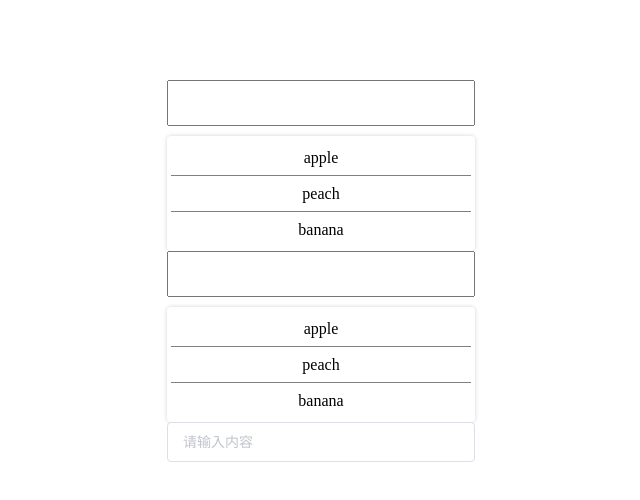
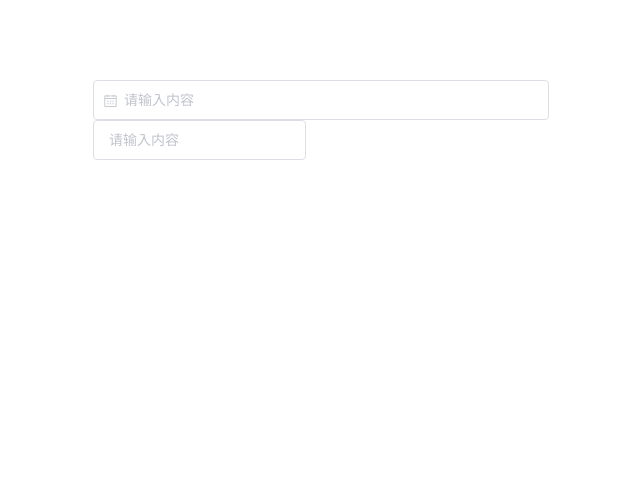
Before and after one commit to zenoskongfu/vue-demo, a Vue app: page / in a window 1280 px wide. Shown: the top 500 px of the page, without its empty margins (319-959 px from the left). Built offline with nearby package versions, Linux system fonts and the light colour scheme.

Commit message:
使用element ui 组件

```diff
--- a/src/App.vue
+++ b/src/App.vue
@@ -1,32 +1,89 @@
 <template>
   <div id="app">
-    <SearchInput></SearchInput>
-    <SearchInput></SearchInput>
+    <!-- <SearchInput></SearchInput>
+    <SearchInput></SearchInput> -->
 
     <el-input placeholder="请输入内容"
-              v-model="input">
+              v-model="inputValue"
+              clearable
+              show-password
+              prefix-icon="el-icon-date">
     </el-input>
+
+    <el-autocomplete class="inline-input"
+                     v-model="inputValue2"
+                     :fetch-suggestions="querySearch"
+                     placeholder="请输入内容"
+                     @select="handleSelect"></el-autocomplete>
   </div>
 </template>
 
 <script>
   // 引入
-  import SearchInput from './components/SearchInput.vue';
+  // import SearchInput from './components/SearchInput.vue';
 
 
   export default {
     name: 'App',
     // 局部注册
     components: {
-      SearchInput
+      // SearchInput
     },
     data() {
       return {
-        input: ''
+        inputValue: '',
+        inputValue2: '',
+        restaurants: []
       }
     },
     methods: {
-
+      querySearch(queryString, cb) {
+        var restaurants = this.restaurants;
+        var results = queryString ? restaurants.filter(
+          // 遍历得到的每一项，作为参数传入
+          (restaurant) => {
+            // indexOf() 方法可返回某个指定的字符串值在字符串中首次出现的位置，否则返回 -1
+            return (restaurant.value.toLowerCase().indexOf(queryString.toLowerCase()) === 0);
+          }
+        ) : restaurants;
+        // 调用 callback 返回建议列表的数据
+        cb(results);
+      },
+      createFilter(queryString) {
+        return (restaurant) => {
+          return (restaurant.value.toLowerCase().indexOf(queryString.toLowerCase()) === 0);
+        };
+      },
+      loadAll() {
+        return [
+          { "value": "三全鲜食（北新泾店）", "address": "长宁区新渔路144号" },
+          { "value": "Hot honey 首尔炸鸡（仙霞路）", "address": "上海市长宁区淞虹路661号" },
+          { "value": "新旺角茶餐厅", "address": "上海市普陀区真北路988号创邑金沙谷6号楼113" },
+          { "value": "泷千家(天山西路店)", "address": "天山西路438号" },
+          { "value": "胖仙女纸杯蛋糕（上海凌空店）", "address": "上海市长宁区金钟路968号1幢18号楼一层商铺18-101" },
+          { "value": "贡茶", "address": "上海市长宁区金钟路633号" },
+          { "value": "豪大大香鸡排超级奶爸", "address": "上海市嘉定区曹安公路曹安路1685号" },
+          { "value": "茶芝兰（奶茶，手抓饼）", "address": "上海市普陀区同普路1435号" },
+          { "value": "十二泷町", "address": "上海市北翟路1444弄81号B幢-107" },
+          { "value": "星移浓缩咖啡", "address": "上海市嘉定区新郁路817号" },
+          { "value": "阿姨奶茶/豪大大", "address": "嘉定区曹安路1611号" },
+          { "value": "新麦甜四季甜品炸鸡", "address": "嘉定区曹安公路2383弄55号" },
+          { "value": "Monica摩托主题咖啡店", "address": "嘉定区江桥镇曹安公路2409号1F，2383弄62号1F" },
+          { "value": "浮生若茶（凌空soho店）", "address": "上海长宁区金钟路968号9号楼地下一层" },
+          { "value": "NONO JUICE  鲜榨果汁", "address": "上海市长宁区天山西路119号" },
+          { "value": "CoCo都可(北新泾店）", "address": "上海市长宁区仙霞西路" },
+          { "value": "快乐柠檬（神州智慧店）", "address": "上海市长宁区天山西路567号1层R117号店铺" },
+          { "value": "Merci Paul cafe", "address": "上海市普陀区光复西路丹巴路28弄6号楼819" },
+          { "value": "猫山王（西郊百联店）", "address": "上海市长宁区仙霞西路88号第一层G05-F01-1-306" },
+          { "value": "枪会山", "address": "上海市普陀区棕榈路" },
+        ]
+      },
+      handleSelect(item) {
+        console.log(item);
+      }
+    },
+    mounted() {
+      this.restaurants = this.loadAll();
     }
   }
 </script>
--- a/src/components/SearchInput.vue
+++ b/src/components/SearchInput.vue
@@ -1,8 +1,8 @@
 <template>
   <div class="search-input-container">
     <input class="search-input"
-           :value="searchValue"
-           @change="onChange" />
+           v-model="searchValue"
+           @input="onChange" />
     <div class="dropdown-list">
       <div class="list-item"
            v-for="item in listData"
@@ -36,7 +36,8 @@
       onChange(e) {
         console.log('onchange');
         console.log(e.target.value);
-        this.searchValue = e.target.value;
+        // this.searchValue = e.target.value;
+        // console.log('this.searchValue: ', this.searchValue);
 
         console.log('listData', this.listData);
 
```
